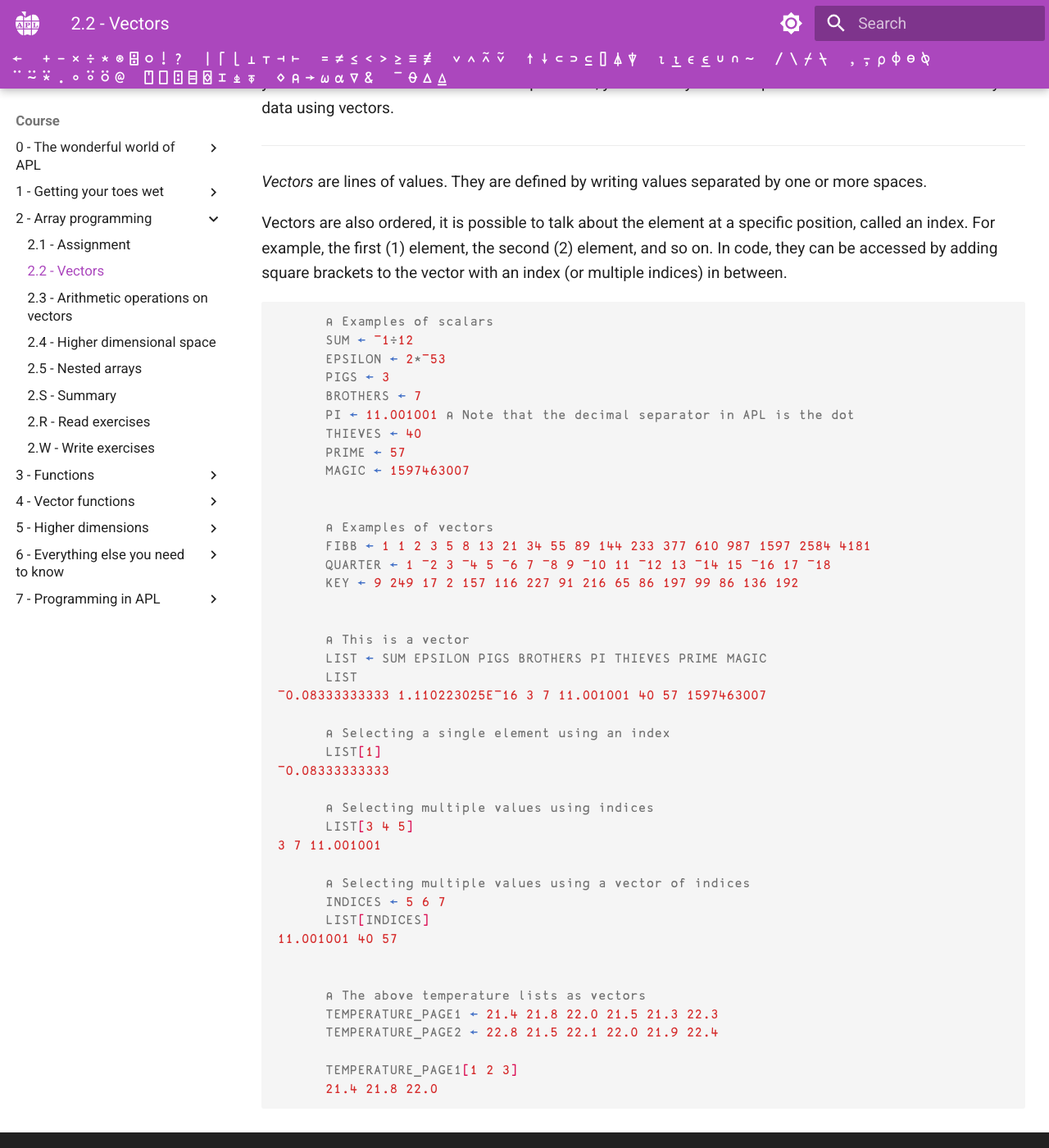
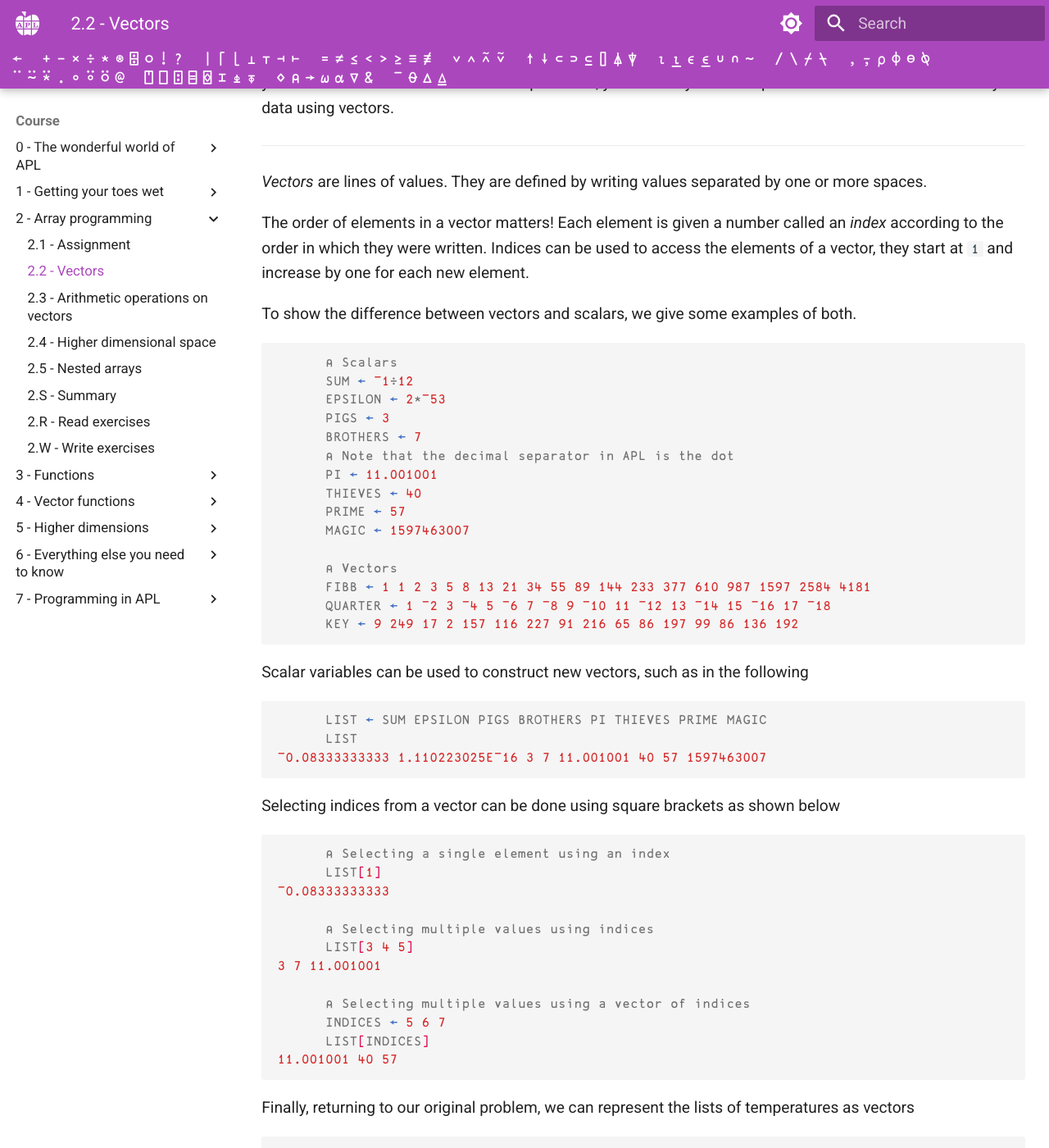
Before and after one commit to APLMOOC/APLMOOC, an MkDocs documentation site: the page built from docs/course/ch2/part2.md, in a window 1280 px wide and 1400 px high, scrolled down 1051 px. Shown: the whole window at 82% size. Built offline with MkDocs 1.6.1 and Material for MkDocs 9.7.7, drawn with Linux system fonts in a browser that asks for light colours; some web fonts are replaced; a script that is not in the unit is left out.

Commit message:
Rephrase Chapter 2 Part 2

````diff
--- a/docs/course/ch2/part2.md
+++ b/docs/course/ch2/part2.md
@@ -36,31 +36,39 @@ This is not the most efficient, or readable, method to input data into your syst
 
 *Vectors* are lines of values. They are defined by writing values separated by one or more spaces.
 
-Vectors are also ordered, it is possible to talk about the element at a specific position, called an index. For example, the first (1) element, the second (2) element, and so on. In code, they can be accessed by adding square brackets to the vector with an index (or multiple indices) in between.
+The order of elements in a vector matters! Each element is given a number called an *index* according to the order in which they were written. Indices can be used to access the elements of a vector, they start at ``1`` and increase by one for each new element.
+
+To show the difference between vectors and scalars, we give some examples of both.
 
 ```apl
-      ⍝ Examples of scalars
+      ⍝ Scalars
       SUM ← ¯1÷12
       EPSILON ← 2*¯53
       PIGS ← 3
       BROTHERS ← 7
-      PI ← 11.001001 ⍝ Note that the decimal separator in APL is the dot
+      ⍝ Note that the decimal separator in APL is the dot
+      PI ← 11.001001
       THIEVES ← 40
       PRIME ← 57
       MAGIC ← 1597463007
 
-
-      ⍝ Examples of vectors
+      ⍝ Vectors
       FIBB ← 1 1 2 3 5 8 13 21 34 55 89 144 233 377 610 987 1597 2584 4181
       QUARTER ← 1 ¯2 3 ¯4 5 ¯6 7 ¯8 9 ¯10 11 ¯12 13 ¯14 15 ¯16 17 ¯18
       KEY ← 9 249 17 2 157 116 227 91 216 65 86 197 99 86 136 192
+```
 
+Scalar variables can be used to construct new vectors, such as in the following
 
-      ⍝ This is a vector
+```apl
       LIST ← SUM EPSILON PIGS BROTHERS PI THIEVES PRIME MAGIC
       LIST
 ¯0.08333333333 1.110223025E¯16 3 7 11.001001 40 57 1597463007
+```
 
+Selecting indices from a vector can be done using square brackets as shown below
+
+```apl
       ⍝ Selecting a single element using an index
       LIST[1]
 ¯0.08333333333
@@ -73,9 +81,11 @@ Vectors are also ordered, it is possible to talk about the element at a specific
       INDICES ← 5 6 7
       LIST[INDICES]
 11.001001 40 57
+```
 
+Finally, returning to our original problem, we can represent the lists of temperatures as vectors
 
-      ⍝ The above temperature lists as vectors
+```apl
       TEMPERATURE_PAGE1 ← 21.4 21.8 22.0 21.5 21.3 22.3
       TEMPERATURE_PAGE2 ← 22.8 21.5 22.1 22.0 21.9 22.4
 
````
